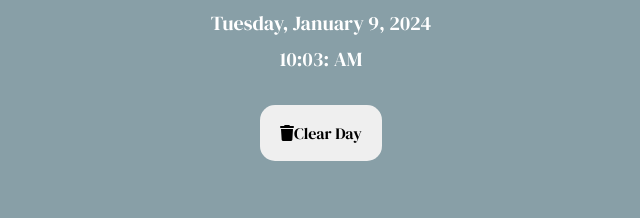
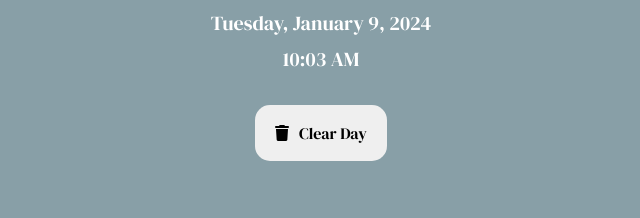
Before and after one commit to quikstart86/TJ---Work-Day-Scheduler, a plain HTML site: page index.html in a window 1280 px wide. Shown: the part 208-426 px from the top of the page, 319-959 px from the left. Drawn offline with nearby package versions, Linux system fonts and the light colour scheme.

Commit message:
removed aditional ':' from the time format (not needed) / added padding to the trash fontawesome icon

```diff
--- a/assets/script.js
+++ b/assets/script.js
@@ -2,7 +2,7 @@ $(document).ready(function() {
 
     function displayTime() {
         $(`#currentDay`).text(dayjs().format (`dddd, MMMM D, YYYY`))
-        $(`#currentTime`).text(dayjs().format(`HH:mm: A`))
+        $(`#currentTime`).text(dayjs().format(`HH:mm A`))
     }
 
 
--- a/assets/style.css
+++ b/assets/style.css
@@ -81,3 +81,7 @@ body {
     border: none;
     margin-top: 20px;
   }
+
+  .fa-trash {
+    padding-right: 10px;
+  }
```
